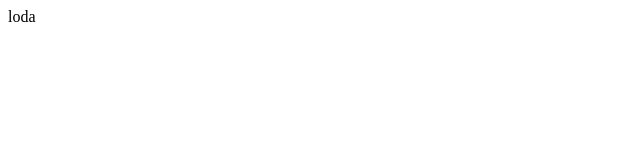
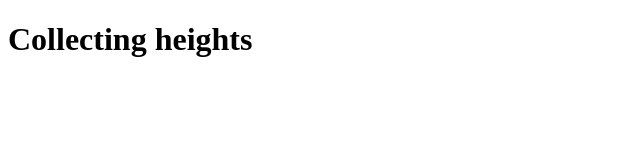
Before and after one commit to dibyanshu-8/DataCollector, a plain HTML site: page index.html in a window 1280 px wide. Shown: the whole page, without its empty margins (0-640 px from the left). Drawn offline with Linux system fonts and the light colour scheme.

Commit message:
change in h1 tag

```diff
--- a/index.html
+++ b/index.html
@@ -6,6 +6,7 @@
     <title>Document</title>
 </head>
 <body>
-    loda
+    <h1>Collecting heights</h1>
+
 </body>
 </html>
```
